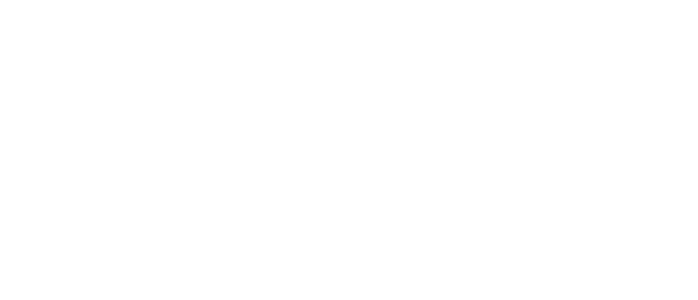
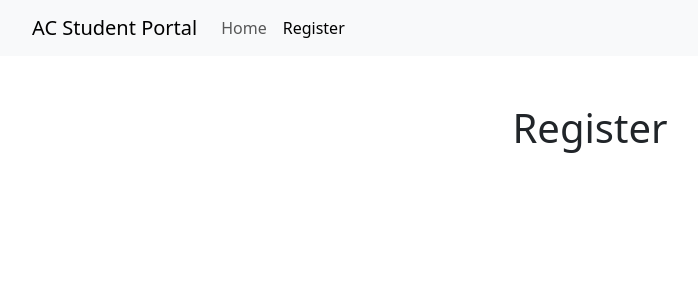
Before and after one commit to autocircled/module-15-assignment, a React (Vite) app in the folder client/: page /register in a window 1280 px wide. Before the commit this address had no page. Shown: the top 300 px of the page, without its empty margins (50-748 px from the left). Built offline with nearby package versions, Linux system fonts and the light colour scheme.

Commit message:
small changes done

```diff
--- a/client/src/App.jsx
+++ b/client/src/App.jsx
@@ -1,13 +1,13 @@
 import { BrowserRouter, Route, Routes } from 'react-router-dom'
 import HomePage from './pages/HomePage'
-import CreateProfilePage from './pages/CreateProfilePage'
+import RegistrationPage from './pages/RegistrationPage'
 function App() {
 
   return (
     <BrowserRouter>
       <Routes>
         <Route path="/" element={<HomePage />} />
-        <Route path="/add-new" element={<CreateProfilePage />} />
+        <Route path="/register" element={<RegistrationPage />} />
       </Routes>
 
     </BrowserRouter>
--- a/client/src/components/common/AppNavbar.jsx
+++ b/client/src/components/common/AppNavbar.jsx
@@ -13,7 +13,7 @@
                     </Navbar.Brand>
                     <Nav className="me-auto">
                         <NavLink className='nav-link' to="/">Home</NavLink>
-                        <NavLink className='nav-link' to="/add-new">Register</NavLink>
+                        <NavLink className='nav-link' to="/register">Register</NavLink>
                     </Nav>
                 </Container>
             </Navbar>
--- a/client/src/pages/CreateProfilePage.jsx
+++ b/client/src/pages/RegistrationPage.jsx
@@ -1,7 +1,7 @@
 import Container from "react-bootstrap/Container"
 import AppNavbar from "../components/common/AppNavbar"
 
-const CreateProfilePage = () => {
+const RegistrationPage = () => {
     return (
         <>
             <AppNavbar />
@@ -12,4 +12,4 @@
     )
 }
 
-export default CreateProfilePage
+export default RegistrationPage
```
